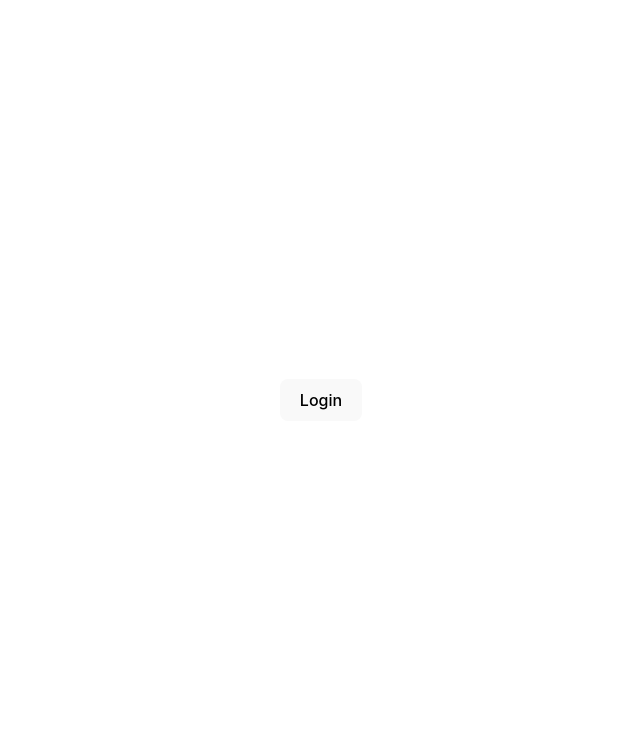
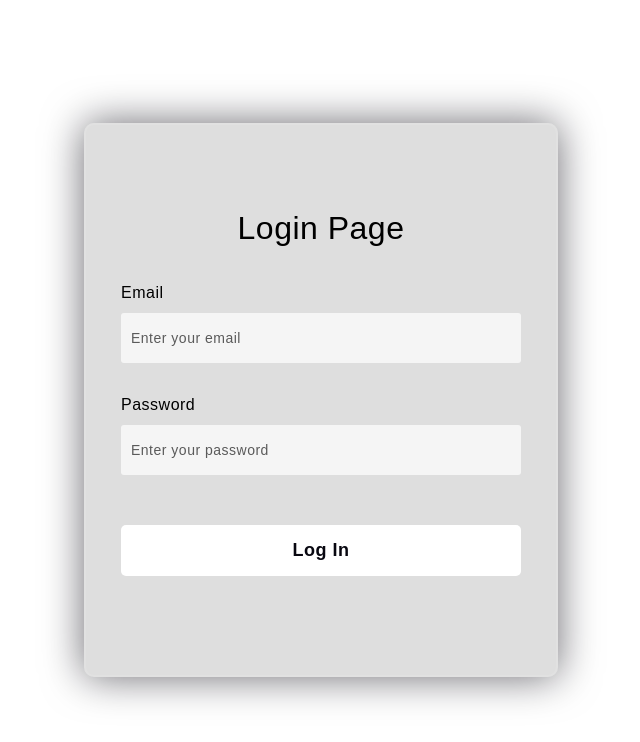
Before and after one commit to xeene/react-test, a React (Vite) app: page /login in a window 1280 px wide. Shown: the top 742 px of the page, without its empty margins (319-959 px from the left). Built offline with nearby package versions, Linux system fonts and the light colour scheme.

Commit message:
Апдейт авторизации

```diff
--- a/src/App.css
+++ b/src/App.css
@@ -1,9 +1,29 @@
 #root {
-  max-width: 1280px;
-  margin: 0 auto;
-  padding: 2rem;
-  text-align: center;
+width: 100%;
 }
+
+ul, li, input {
+  padding: 0;
+  margin: 0;
+}
+
+.header {
+  background-color: #cfcfcf57;
+  height: 50px;
+  display: flex;
+  align-items: center;
+  padding: 0 20px;
+}
+
+.central-header {
+  flex: 1;
+}
+
+.right-header {
+  display: inline-block;
+}
+
+.page-wrapper {}
 
 .logo {
   height: 6em;
@@ -37,10 +57,24 @@
   color: #888;
 }
 
-.moviews-wrapper {
+.movies-wrapper{
+
+}
+.page-title {
+  text-align: center;
+}
+
+
+.movie-list {
   display: flex;
   gap: 20px;
   flex-wrap: wrap;
+justify-content: center;
+  max-width: 1280px;
+  margin: 0 auto;
+  /* padding: 2rem; */
+  text-align: center;
+
 }
 
 .card {
@@ -58,3 +92,70 @@
     justify-content: space-between;
     font-size: 13px;
 }
+
+/*
+* LOGIN FORM
+*/
+
+
+
+.login-form{
+  height: 450px;
+  width: 400px;
+  background-color: rgba(0, 0, 0, 0.13);
+  position: absolute;
+  transform: translate(-50%,-50%);
+  top: 50%;
+  left: 50%;
+  border-radius: 10px;
+  backdrop-filter: blur(10px);
+  border: 2px solid rgba(255,255,255,0.1);
+  box-shadow: 0 0 40px rgba(8,7,16,0.6);
+  padding: 50px 35px;
+}
+.login-form *{
+  font-family: 'Poppins',sans-serif;
+  color: #000000;
+  letter-spacing: 0.5px;
+  outline: none;
+  border: none;
+}
+.login-form h3{
+  font-size: 32px;
+  font-weight: 500;
+  line-height: 42px;
+  text-align: center;
+}
+
+.login-form label{
+  display: block;
+  margin-top: 30px;
+  font-size: 16px;
+  font-weight: 500;
+}
+.login-form input{
+  display: block;
+  height: 50px;
+  width: 100%;
+  background-color: rgba(255, 255, 255, 0.7);
+  border-color: #000000;
+  border-radius: 3px;
+  margin-top: 8px;
+  font-size: 14px;
+  font-weight: 300;
+}
+::placeholder{
+  color: #5a5a5a;
+  padding-left: 10px;
+}
+.login-form button{
+  margin-top: 50px;
+  width: 100%;
+  background-color: #ffffff;
+  color: #080710;
+  padding: 15px 0;
+  font-size: 18px;
+  font-weight: 600;
+  border-radius: 5px;
+  cursor: pointer;
+}
--- a/src/router.jsx
+++ b/src/router.jsx
@@ -3,6 +3,7 @@ import RootPage from "./routes/root.jsx";
 import ProtectedPage from "./routes/protected-page.jsx";
 import ProtectedRoute from "./routes/protectedRoute.jsx";
 import LoginPage from "./routes/login-page.jsx";
+import RegisterPage from "./routes/Reg-page.jsx";
 
 export const router = createBrowserRouter([
     {
@@ -20,5 +21,10 @@ export const router = createBrowserRouter([
     {
         path: "/login",
         element: <LoginPage/>
+    },
+    {
+        path: "/signup",
+        element: <RegisterPage/>
     }
+
 ]);
--- /dev/null
+++ b/src/routes/Reg-page.jsx
@@ -0,0 +1,13 @@
+import { observer } from 'mobx-react-lite';
+import {authStore} from '../store/authStore.js';
+import {useNavigate} from "react-router-dom";
+
+const RegisterPage = observer(() => {
+    return (
+        <div>
+            <h1>Register Page</h1>
+        </div>
+    )
+});
+
+export default RegisterPage;
--- a/src/routes/login-page.jsx
+++ b/src/routes/login-page.jsx
@@ -1,9 +1,16 @@
-import { observer } from 'mobx-react-lite';
-import {authStore} from '../store/authStore.js';
-import {useNavigate} from "react-router-dom";
+import { observer } from "mobx-react-lite";
+import { authStore } from "../store/authStore.js";
+import { useNavigate } from "react-router-dom";
+import React, {useState} from 'react';
+
+
 
 const LoginPage = observer(() => {
-    const navigate = useNavigate()
+
+    const [email, setEmail] = useState('');
+    const [password, setPassword] = useState('');
+    const navigate = useNavigate();
+
 
   // const onLogin = async (username, password) => {
   const onLogin = async () => {
@@ -16,22 +23,38 @@ const LoginPage = observer(() => {
       //     body: JSON.stringify({ username, password }),
       // });
       // const data = await response.json();
-            const data = {
-                token: 'token'
-            }
-            if (data.token) {
-                authStore.login(data.token);
-                navigate('/protected');
-            }
+
+        console.log(password, email);
+    //   const data = {
+    //     token: "token",
+    //   };
+    //   if (data.token) {
+    //     authStore.login(data.token);
+    //     navigate("/protected");
+    //   }
     } catch (error) {
-            console.error('Ошибка входа', error);
+      console.error("Ошибка входа", error);
     }
   };
+
   return (
     <div>
-            <button onClick={onLogin}>Login</button>
+      <div className="page-wrapper">
+
+        <div className="login-form">
+        <h3>Login Page</h3>
+
+        <label>Email</label>
+        <input type="email" placeholder="Enter your email" id="email" value = {email} onChange={(e) => setEmail(e.target.value)}/>
+
+        <label>Password</label>
+        <input type="password" placeholder="Enter your password" id="password" value = {password} onChange={(e) => setPassword(e.target.value)} />
+
+        <button  onClick={onLogin}>Log In</button>
+    </div>
+      </div>
     </div>
   );
 });
 
-export default LoginPage;
+export default LoginPage
--- a/src/routes/root.jsx
+++ b/src/routes/root.jsx
@@ -2,25 +2,54 @@ import AnimeList from "../components/animeList.jsx";
 import AnimeActions from "../components/animeActions.jsx";
 import {useEffect} from "react";
 import {animeStore} from "../store/animeStore.js";
+import { authStore } from '../store/authStore';
 import {useNavigate} from "react-router-dom";
 
 const Root = () => {
 
     const navigate = useNavigate()
-
+    const isLoggedIn = authStore.isAuthenticated();
+    const LogOutRedir = () => {
+        authStore.logout();
+        navigate("/");
+    }
     useEffect(() => {
         animeStore.getAnimeFromServer()
     }, []);
 
+    function LoggedState() {
+        return <span><a href="/login">Login</a> | <a href="/signup">Register</a></span>
+    }
+
+    const LogOut = () => {
+        return (
+            <button onClick={LogOutRedir}>Log out</button>
+
+        )
+    }
+
     return (
-        <div className="movies-wrapper">
+        <div>
+            <header className = "header">
+                <div className = "left-header"></div>
+                <div className = "central-header"></div>
+                <div className = "right-header">
+                    {isLoggedIn ? <LogOut/> : <LoggedState/>}
+
+                </div>
+            </header>
+            <div className="page-wrapper">
             <button onClick={() => navigate('protected')}>go to protected page</button>
-            <h1>Movie List</h1>
+            <h1 className="page-title">Movie List</h1>
             <div className="movie-list">
                 <AnimeList></AnimeList>
             </div>
             <AnimeActions/>
         </div>
+            <footer className = "footer">
+                I'm footer
+            </footer>
+        </div>
     );
 };
 
```
Lines whose indentation alone changed are shown as unchanged.
